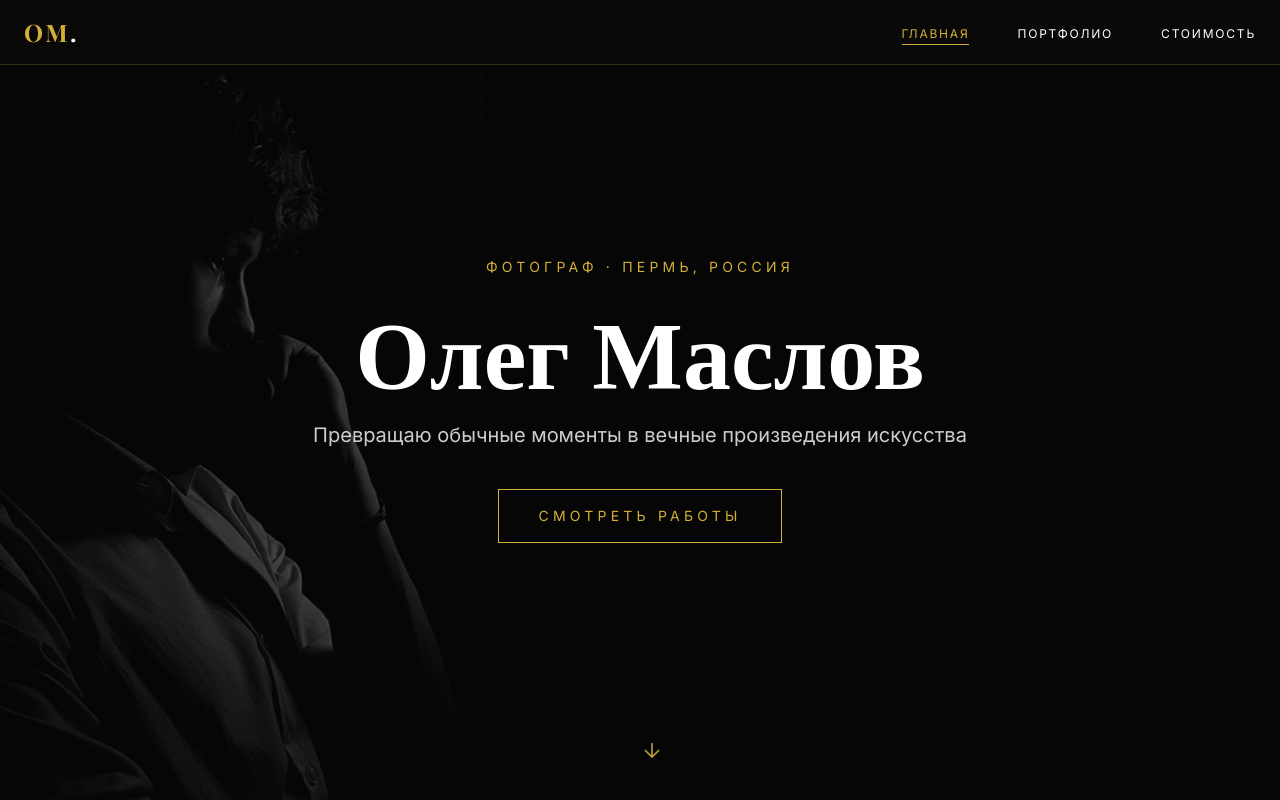
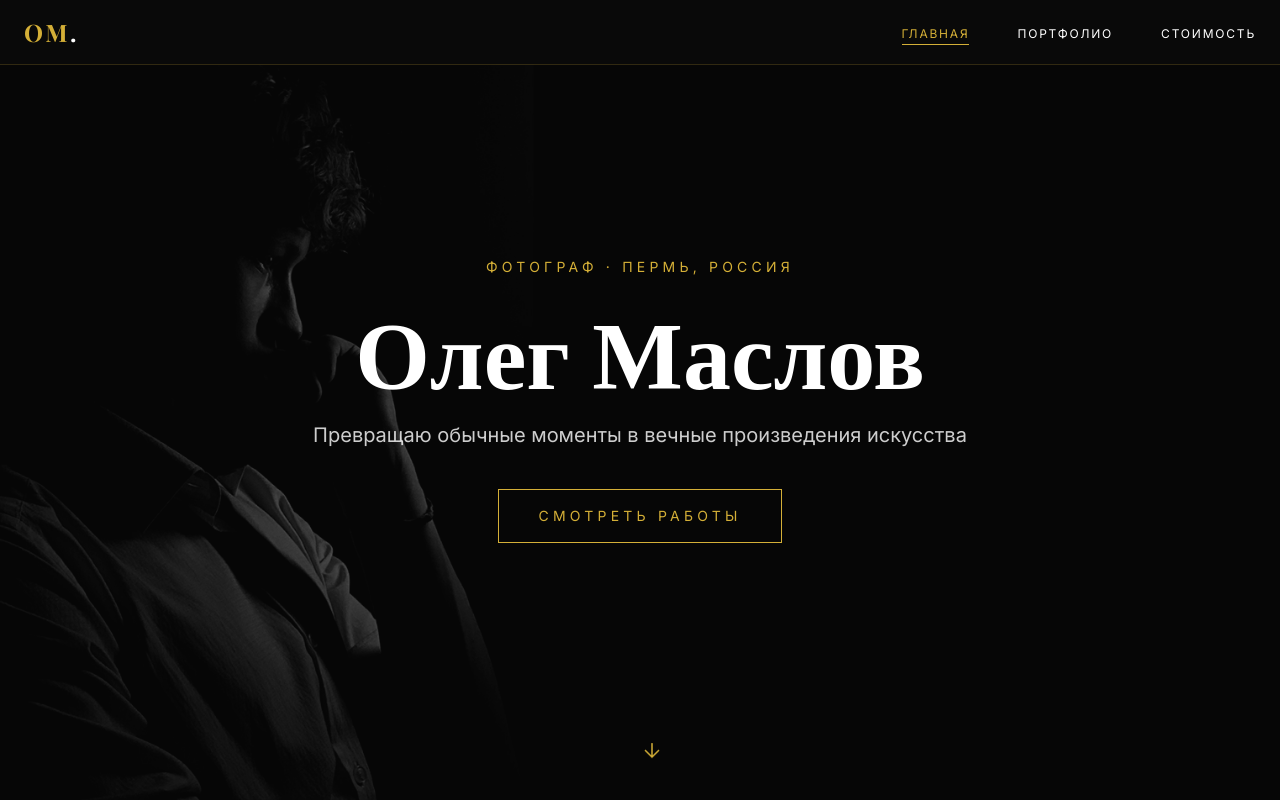
Before and after one commit to OlegMasl/Photographer, a plain HTML site: page index.html in a window 1280 px wide. Shown: the top 800 px of the page. Drawn offline with nearby package versions, Linux system fonts and the light colour scheme.

Commit message:
Update index.html

```diff
--- a/index.html
+++ b/index.html
@@ -62,10 +62,12 @@
   /* Hero */
   .hero-bg {
     background-image: url('images/hero-bg.jpg');
-    background-size: cover;
-    background-position: center;
+    background-size: cover;       /* Растягивает фото, чтобы закрыть весь экран */
+    background-position: left center; /* ПРИЖИМАЕТ ФОТО К ЛЕВОМУ КРАЮ по горизонтали */
+    background-repeat: no-repeat; /* Запрещает повторение картинки */
     will-change: transform;
   }
+
   .hero-overlay {
     background: rgba(10, 10, 10, 0.6);
   }
```
